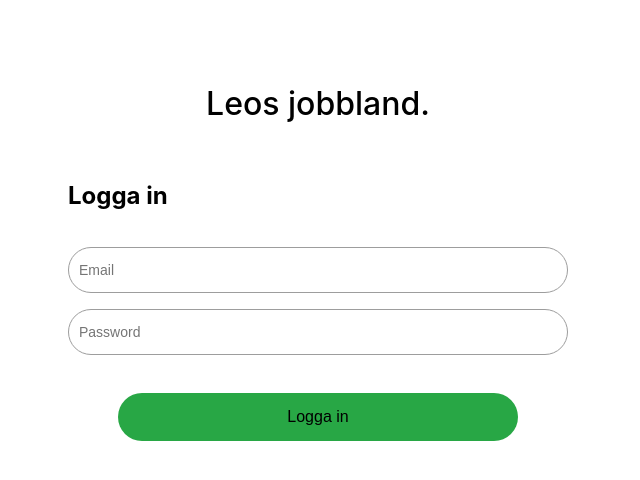
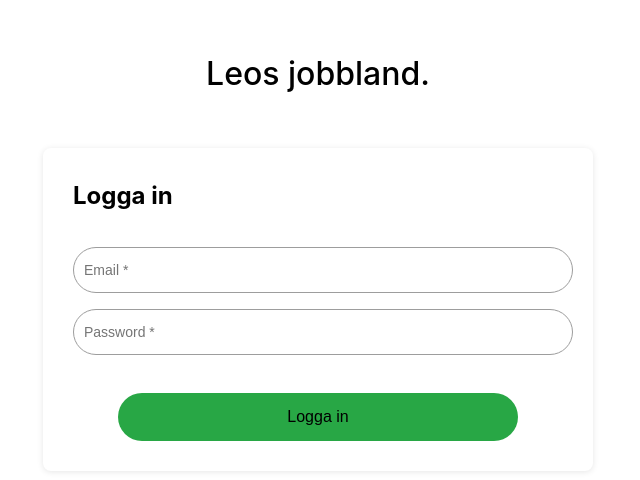
Before and after one commit to leokarsikas/IV1201, a React (Vite) app in the folder frontend/vite-project/: page /login in a window 1280 px wide. Shown: the part 140-620 px from the top of the page, without its empty margins (322-962 px from the left). Built offline with nearby package versions, Linux system fonts and the light colour scheme; no server answers.

Commit message:
client-side validation on the loginpage

```diff
--- a/frontend/vite-project/src/pages/LoginPage.tsx
+++ b/frontend/vite-project/src/pages/LoginPage.tsx
@@ -1,51 +1,103 @@
 import React, { useEffect, useState } from "react";
-import { NavLink, useNavigate } from 'react-router-dom';
+import { NavLink, useNavigate } from "react-router-dom";
 import Input from "../components/input";
 import Button from "../components/button";
 import { UserLoginData } from "../types/userLoginData";
 import "../styling/LoginForm.css";
-import  {useAuth}  from "../hooks/useAuthLogin";
+import "../styling/ErrorMessage.css";
+import { useAuth } from "../hooks/useAuthLogin";
 
-
-
-export default function LoginPage(){
-
+export default function LoginPage() {
   const navigate = useNavigate();
 
-  function goToLandingPage(){
-    navigate('/')
+  function goToLandingPage() {
+    navigate("/");
   }
 
-  function goToRecruiterPage(){
-    navigate('/recruiter')
+  function goToRecruiterPage() {
+    navigate("/recruiter");
   }
 
-    const {  login,  isLoading, role } = useAuth();
+  // Validation state
+  const [errors, setErrors] = useState({
+    email: "",
+    password: "",
+  });
 
+  // Validate email format
+  const validateEmail = (email: string): boolean => {
+    const emailRegex = /^[^\s@]+@[^\s@]+\.[^\s@]+$/;
+    return emailRegex.test(email);
+  };
+
+  // Validate password strength
+  const validatePassword = (password: string): boolean => {
+    // At least 8 characters, one uppercase, one lowercase, one number
+    const passwordRegex = /^(?=.*[a-z])(?=.*[A-Z])(?=.*\d)[a-zA-Z\d]{8,}$/;
+    return passwordRegex.test(password);
+  };
+
+  // Validate form before submission
+  const validateForm = (): boolean => {
+    let isValid = true;
+    const newErrors = { email: "", password: "" };
+
+    // Email validation
+    if (!userData.email.trim()) {
+      newErrors.email = "Email is required";
+      isValid = false;
+    } else if (!validateEmail(userData.email)) {
+      newErrors.email = "Invalid email format";
+      isValid = false;
+    }
+
+    // Password validation
+    if (!userData.password.trim()) {
+      newErrors.password = "Password is required";
+      isValid = false;
+    } else if (!validatePassword(userData.password)) {
+      newErrors.password =
+        "Password must be at least 8 characters, include uppercase, lowercase, and number";
+      isValid = false;
+    }
+
+    setErrors(newErrors);
+    return isValid;
+  };
+
+  const { login, isLoading, role } = useAuth();
 
   const [userData, setUserData] = useState<UserLoginData>({
-      email: '',
-      password: '',
-      username: '',
+    email: "",
+    password: "",
+    username: "",
   });
 
   const handleInputChange = (event: React.ChangeEvent<HTMLInputElement>) => {
-        const {name, value} = event.target
+    const { name, value } = event.target;
+
+    setErrors(prev => ({
+      ...prev,
+      [name]: '',
+    }));
+
     setUserData((prevData) => ({
       ...prevData,
       [name]: value,
     }));
   };
 
-
   async function onSubmit(event: React.FormEvent) {
     event.preventDefault();
+
+    // Perform validation before submission
+    if (validateForm()) {
       try {
         await login(userData);
-          // Do NOT redirect here, wait for role update
       } catch (error) {
-          navigate("/error")
         console.error("Login failed:", error);
+        navigate("/error");
+      }
     }
   }
 
@@ -58,7 +110,6 @@ export default function LoginPage(){
     }
   }, [role, navigate]); // Runs when role changes
 
-
   return (
     <div className="page-container">
       <NavLink to="/" className="company-name">
@@ -67,27 +118,35 @@ export default function LoginPage(){
       <div className="form-container">
         <h2>Logga in</h2>
         <form onSubmit={onSubmit}>
+          <div>
             <Input
-          placeholder="Email"
+              placeholder="Email *"
               name="email"
               value={userData.email}
               onChange={handleInputChange}
               type="text"
               width="500px"
             />
+            {errors.email && <p className="error-message">{errors.email}</p>}
+          </div>
+          <div>
             <Input
-          placeholder="Password"
+              placeholder="Password *"
               name="password"
               value={userData.password}
               onChange={handleInputChange}
               type="password"
               width="500px"
             />
+            {errors.password && (
+              <p className="error-message">{errors.password}</p>
+            )}
+          </div>
 
           <div className="button-container">
             <Button
               className="custom-button"
-            text={isLoading ? 'Loggar in...' : 'Logga in'}
+              text={isLoading ? "Loggar in..." : "Logga in"}
               type="submit"
               padding="15px 100px"
               borderRadius="99px"
@@ -97,7 +156,6 @@ export default function LoginPage(){
           </div>
         </form>
       </div>
-
     </div>
   );
 }
--- /dev/null
+++ b/frontend/vite-project/src/styling/ErrorMessage.css
@@ -0,0 +1,5 @@
+.error-message {
+    color: red;
+    font-size: 0.8rem;
+    margin-top: 5px;
+  }
--- a/frontend/vite-project/src/styling/LoginForm.css
+++ b/frontend/vite-project/src/styling/LoginForm.css
@@ -0,0 +1,38 @@
+/* LoginForm.css */
+.page-container {
+    display: flex;
+    flex-direction: column;
+    align-items: center;
+    justify-content: center;
+    min-height: 100vh;
+    padding: 20px;
+  }
+
+  .form-container {
+    width: 100%;
+    max-width: 550px;
+    background-color: #ffffff;
+    padding: 30px;
+    border-radius: 8px;
+    box-shadow: 0 1px 6px rgba(0, 0, 0, 0.1);
+  }
+
+  .error-message {
+    color: red !important;
+    font-size: 0.8rem;
+    margin-top: 5px;
+    /* Use !important to force the style */
+    font-weight: 400;
+    text-align: left;
+  }
+
+  /* Increase specificity */
+  .form-container .error-message {
+    color: red !important;
+  }
+
+  /* Ensure no parent styles interfere */
+  input + .error-message {
+    display: block;
+    width: 100%;
+  }
```
Lines whose indentation alone changed are shown as unchanged.
